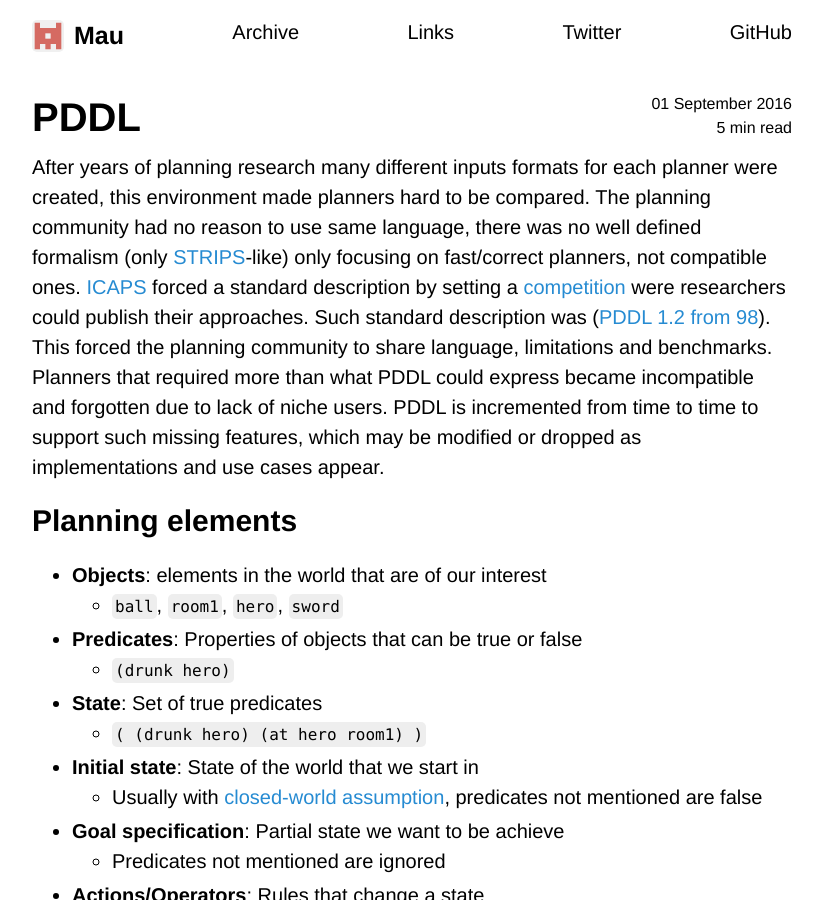
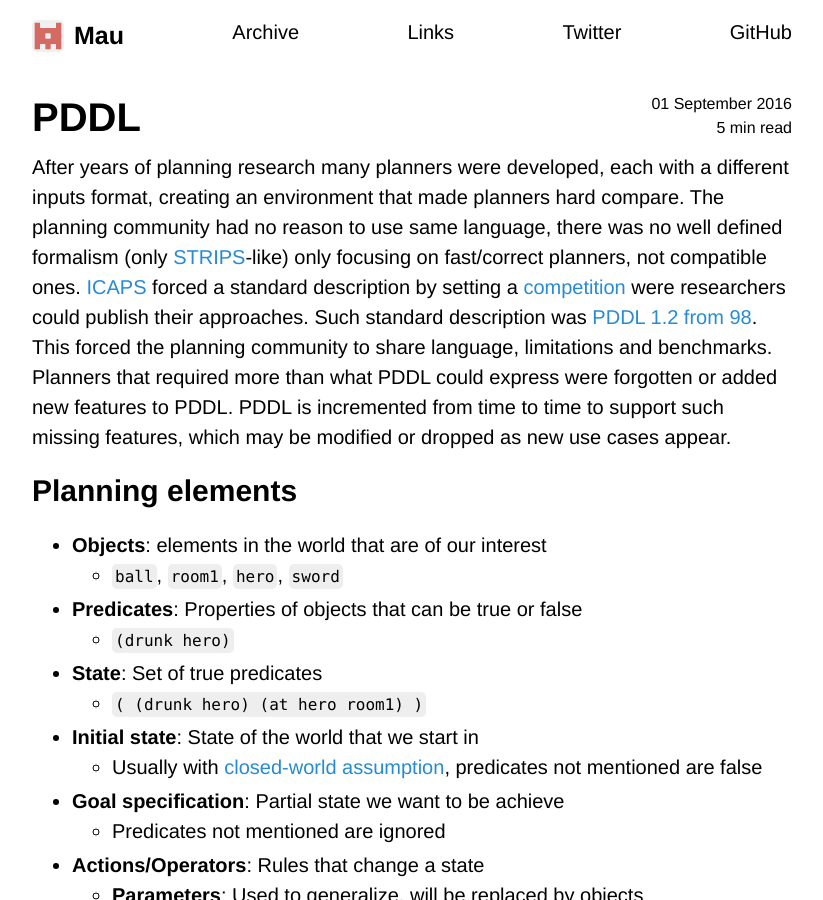
Before and after one commit to Maumagnaguagno/maumagnaguagno.github.io, a Jekyll site: the page built from pddl.md, in a window 1280 px wide and 900 px high. Shown: the whole window, without its empty margins (228-1051 px from the left). Built offline with Jekyll 4.4.1, drawn with Linux system fonts in a browser that asks for light colours; our own code applies the rules of GitHub Pages for plain Markdown files.

Commit message:
Rewrite PDDL intro again

```diff
--- a/pddl.md
+++ b/pddl.md
@@ -6,13 +6,13 @@ category: planning
 ---
 
 # PDDL
-After years of planning research many different inputs formats for each planner were created, this environment made planners hard to be compared.
+After years of planning research many planners were developed, each with a different inputs format, creating an environment that made planners hard compare.
 The planning community had no reason to use same language, there was no well defined formalism (only [STRIPS](https://en.wikipedia.org/wiki/STRIPS)-like) only focusing on fast/correct planners, not compatible ones.
 [ICAPS](http://www.icaps-conference.org/) forced a standard description by setting a [competition](http://icaps-conference.org/index.php/main/competitions) were researchers could publish their approaches.
-Such standard description was ([PDDL 1.2 from 98](http://homepages.inf.ed.ac.uk/mfourman/tools/propplan/pddl.pdf)).
+Such standard description was [PDDL 1.2 from 98](http://homepages.inf.ed.ac.uk/mfourman/tools/propplan/pddl.pdf).
 This forced the planning community to share language, limitations and benchmarks.
-Planners that required more than what PDDL could express became incompatible and forgotten due to lack of niche users.
-PDDL is incremented from time to time to support such missing features, which may be modified or dropped as implementations and use cases appear.
+Planners that required more than what PDDL could express were forgotten or added new features to PDDL.
+PDDL is incremented from time to time to support such missing features, which may be modified or dropped as new use cases appear.
 
 ## Planning elements
 - **Objects**: elements in the world that are of our interest
```
